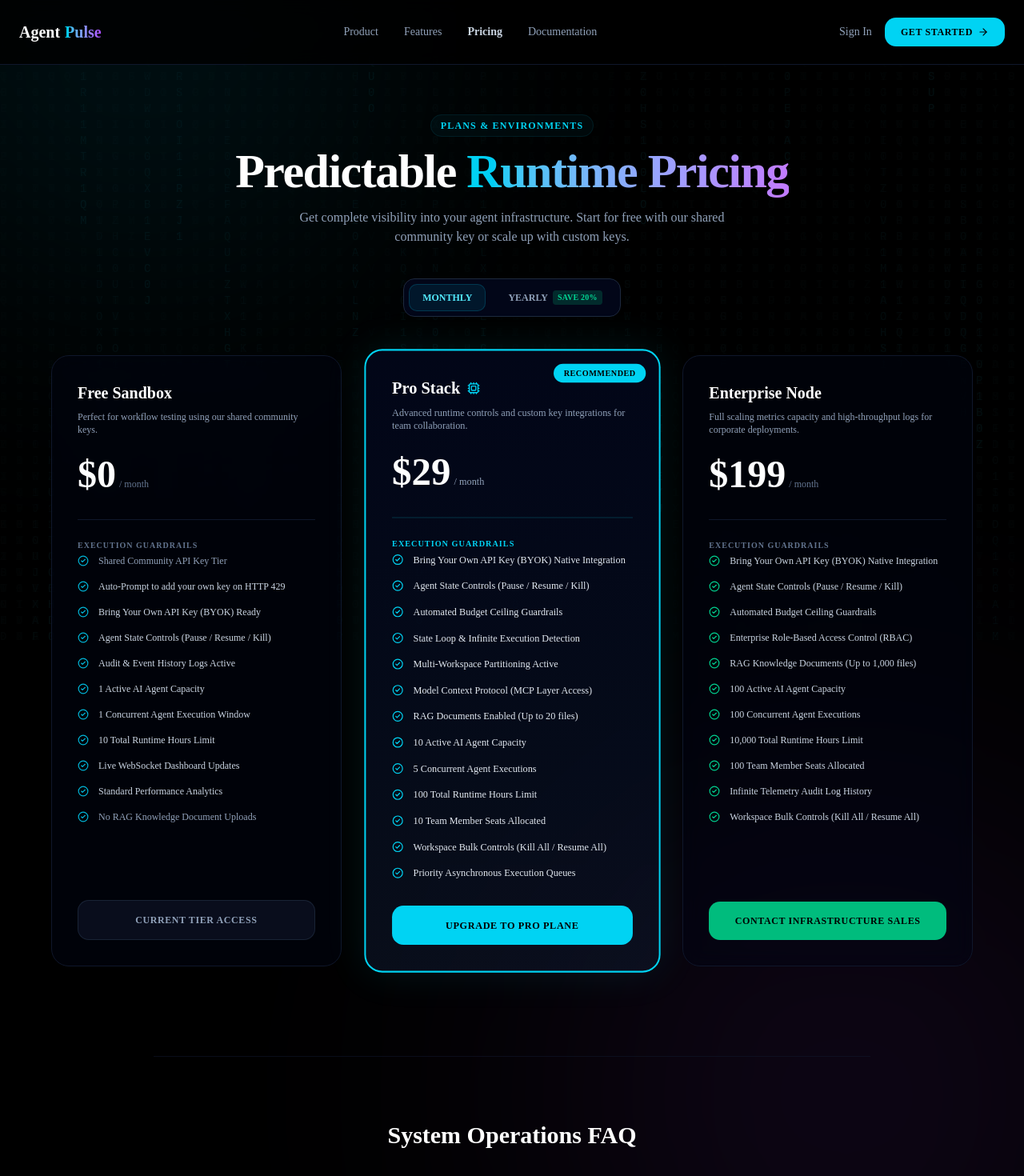
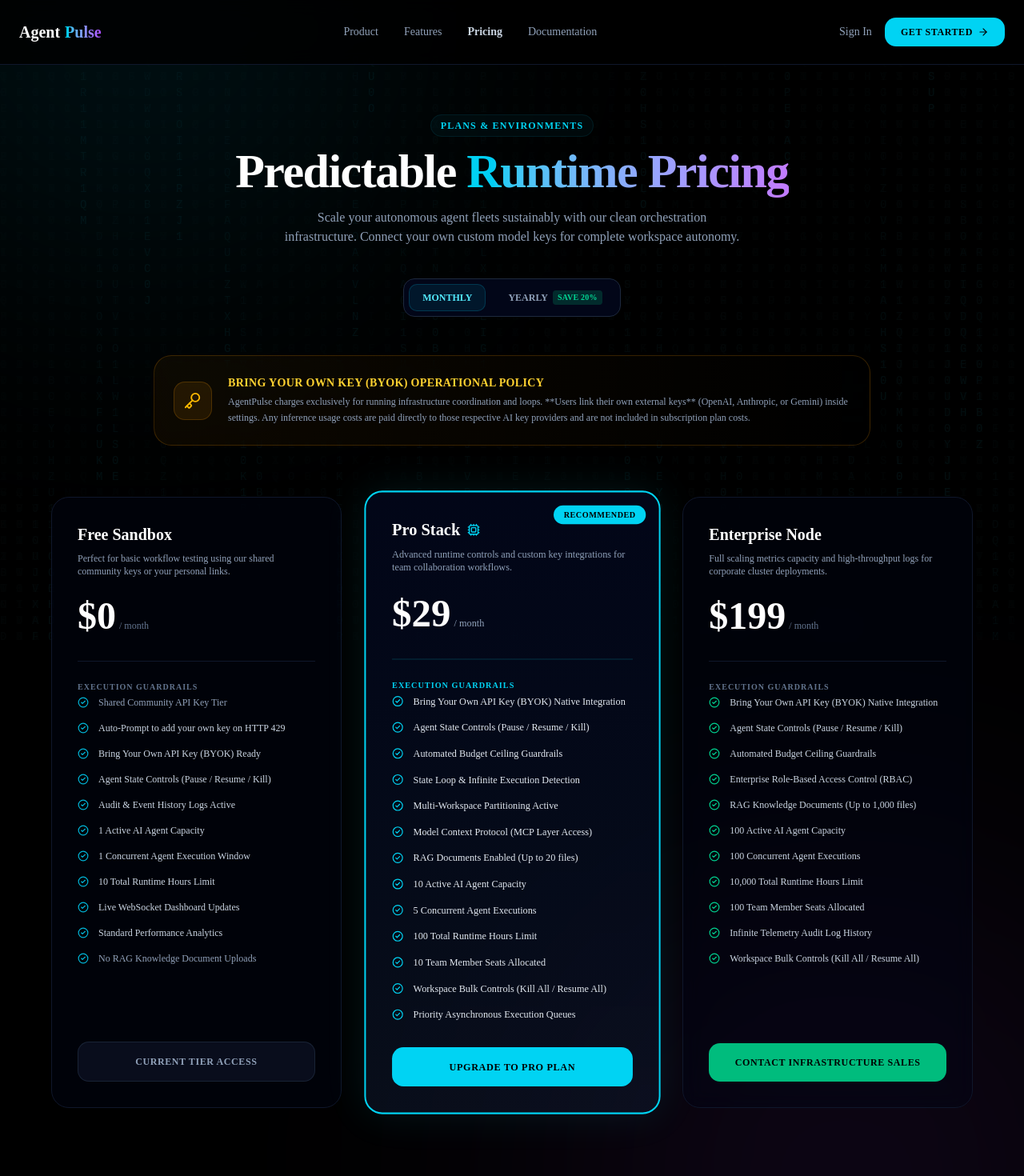
Before and after one commit to milan-backend/Agent-Pulse, a Next.js app in the folder frontend/: page /pricing in a window 1280 px wide. Shown: the top 1470 px of the page at 80% size. Built offline with nearby package versions, Linux system fonts and the light colour scheme.

Commit message:
added paddle

```diff
--- a/frontend/app/pricing/page.tsx
+++ b/frontend/app/pricing/page.tsx
@@ -1,7 +1,7 @@
 "use client";
 
 import React, { useState } from "react";
-import { CheckCircle2, Cpu, HelpCircle, ChevronDown } from "lucide-react";
+import { CheckCircle2, Cpu, HelpCircle, ChevronDown, Key } from "lucide-react";
 import MatrixBg from "@/components/MatrixBg";
 import Navbar from "@/components/Navbar";
 import Footer from "@/components/Footer";
@@ -20,6 +20,10 @@ export default function PricingPage() {
   };
 
   const faqs: FAQItem[] = [
+    {
+      question: "Are LLM token generation fees included in the subscription plans?",
+      answer: "No. AgentPulse runs on a strict Bring Your Own Key (BYOK) model. Your subscription handles infrastructure, concurrency mechanics, dashboard webhooks, analytics, and loop guardrails. The raw AI tokens consumed during agent runtimes are billed directly to your personal OpenAI, Anthropic, or Gemini API keys by those respective platforms.",
+    },
     {
       question: "What happens when the Free Sandbox shared key hits a resource limit?",
       answer: "Since the Free Sandbox tier runs on a shared community API key, it is subject to global rate limits. If the shared tier resources are exhausted, the app will return a standard HTTP 429 error and instantly prompt you with a dashboard suggestion to add your own personal API key (BYOK) so your agents can keep running without interruptions.",
@@ -44,7 +48,7 @@ export default function PricingPage() {
             Predictable <span className="bg-gradient-to-r from-cyan-400 to-purple-400 bg-clip-text text-transparent">Runtime Pricing</span>
           </h1>
           <p className="text-slate-400 text-sm md:text-base font-sans max-w-xl mx-auto">
-            Get complete visibility into your agent infrastructure. Start for free with our shared community key or scale up with custom keys.
+            Scale your autonomous agent fleets sustainably with our clean orchestration infrastructure. Connect your own custom model keys for complete workspace autonomy.
           </p>
 
           {/* DYNAMIC MONTHLY / YEARLY TOGGLE */}
@@ -68,6 +72,19 @@ export default function PricingPage() {
           </div>
         </div>
 
+        {/* 🔑 HIGH-VISIBILITY BYOK ARCHITECTURAL TRANSPARENCY NOTICE */}
+        <div className="max-w-4xl mx-auto mb-16 rounded-3xl border border-amber-500/20 bg-gradient-to-r from-amber-500/5 to-transparent p-6 flex flex-col md:flex-row items-start md:items-center gap-5 backdrop-blur-md">
+          <div className="h-12 w-12 rounded-xl bg-amber-500/10 border border-amber-500/20 flex items-center justify-center shrink-0">
+            <Key size={22} className="text-amber-400" />
+          </div>
+          <div>
+            <h4 className="text-sm font-bold text-amber-300 uppercase tracking-wide font-mono">Bring Your Own Key (BYOK) Operational Policy</h4>
+            <p className="text-slate-400 text-xs mt-1 leading-relaxed">
+              AgentPulse charges exclusively for running infrastructure coordination and loops. **Users link their own external keys** (OpenAI, Anthropic, or Gemini) inside settings. Any inference usage costs are paid directly to those respective AI key providers and are not included in subscription plan costs.
+            </p>
+          </div>
+        </div>
+
         {/* CARDS MATRIX */}
         <div className="grid grid-cols-1 lg:grid-cols-3 gap-8 items-stretch max-w-6xl mx-auto mb-28">
 
@@ -76,7 +93,7 @@ export default function PricingPage() {
             <div>
               <h3 className="text-xl font-black text-white">Free Sandbox</h3>
               <p className="text-xs text-slate-400 mt-2 min-h-[32px]">
-                Perfect for workflow testing using our shared community keys.
+                Perfect for basic workflow testing using our shared community keys or your personal links.
               </p>
 
               <div className="mt-6 flex items-baseline gap-1">
@@ -123,7 +140,7 @@ export default function PricingPage() {
                 Pro Stack <Cpu size={16} className="text-cyan-400" />
               </h3>
               <p className="text-xs text-slate-400 mt-2 min-h-[32px]">
-                Advanced runtime controls and custom key integrations for team collaboration.
+                Advanced runtime controls and custom key integrations for team collaboration workflows.
               </p>
 
               <div className="mt-6 flex items-baseline gap-1">
@@ -159,7 +176,7 @@ export default function PricingPage() {
             </div>
 
             <button className="w-full mt-8 py-4 bg-cyan-400 text-black font-black font-mono text-xs uppercase tracking-wider rounded-xl hover:shadow-[0_0_20px_rgba(34,211,238,0.4)] hover:scale-[1.01] transition-all">
-              Upgrade to Pro Plane
+              Upgrade to Pro Plan
             </button>
           </div>
 
@@ -168,7 +185,7 @@ export default function PricingPage() {
             <div>
               <h3 className="text-xl font-black text-white">Enterprise Node</h3>
               <p className="text-xs text-slate-400 mt-2 min-h-[32px]">
-                Full scaling metrics capacity and high-throughput logs for corporate deployments.
+                Full scaling metrics capacity and high-throughput logs for corporate cluster deployments.
               </p>
 
               <div className="mt-6 flex items-baseline gap-1">
--- a/frontend/app/terms/page.tsx
+++ b/frontend/app/terms/page.tsx
@@ -3,15 +3,15 @@
 import React from "react";
 import MatrixBg from "@/components/MatrixBg"; // Safely imports your matrix rain effect
 import Navbar from "@/components/Navbar";     // Safely imports your top navbar header
-import Footer from "@/components/Footer";     // Safely imports your footer navigation layout[cite: 4, 10]
+import Footer from "@/components/Footer";     // Safely imports your footer navigation layout
 
 export default function TermsOfService() {
   return (
     <div className="min-h-screen bg-black text-slate-100 font-sans selection:bg-cyan-500/30 relative overflow-x-hidden">
-      {/* 1. Matrix Animation & Background Glows Context Layer[cite: 10] */}
+      {/* 1. Matrix Animation & Background Glows Context Layer */}
       <MatrixBg />
 
-      {/* 2. Top Header Navigation Bar[cite: 10] */}
+      {/* 2. Top Header Navigation Bar */}
       <Navbar />
 
       {/* 3. Main Centered Legal Content Shell */}
@@ -24,7 +24,7 @@ export default function TermsOfService() {
             Terms of Service
           </h1>
           <p className="text-xs text-slate-500 font-mono mt-2">
-            LAST MODIFIED: JUNE 15, 2026
+            LAST MODIFIED: JUNE 16, 2026
           </p>
         </div>
 
@@ -83,7 +83,11 @@ export default function TermsOfService() {
               6. Subscription Billing, Fees, & Gateways
             </h2>
             <p>
-              Access to our Pro Stack and Enterprise planes is governed by recurring subscription tiers[cite: 7]. Fees are billed in advance on a recurring monthly or annual processing track. By mapping a corporate card or digital wallet provider through our compliant checkout gateways, you authorize AgentPulse and its Merchant of Record infrastructure to process automated payments until you submit an explicit cancellation request inside your billing sub-dashboard.
+              Access to our Pro Stack and Enterprise planes is governed by recurring subscription tiers. Fees are billed in advance on a recurring monthly or annual processing track. By mapping a corporate card or digital wallet provider through our compliant checkout gateways, you authorize AgentPulse and its Merchant of Record infrastructure to process automated payments until you submit an explicit cancellation request inside your billing sub-dashboard.
+            </p>
+            {/* 💡 CRITICAL ADDITION: BYOK LEGAL DISCLOSURE CLAUSE */}
+            <p className="mt-3 border-l-2 border-cyan-500/30 pl-4 bg-slate-950/40 p-3 rounded-r-xl text-slate-300">
+              <strong>6a. Bring Your Own Key (BYOK) Responsibility:</strong> AgentPulse provisions orchestrational middleware, live dashboard webhooks, security guardrails, and concurrency metrics. Subscription fees do <strong>not</strong> include Large Language Model (LLM) tokens or API generation usage charges. Users are strictly required to supply their own proprietary API keys (OpenAI, Anthropic, Gemini, etc.). All backend token consumption costs are billed directly to the user by their respective AI model vendors and remain completely independent of AgentPulse invoicing.
             </p>
           </section>
 
@@ -116,7 +120,7 @@ export default function TermsOfService() {
         </div>
       </main>
 
-      {/* 4. Bottom Retention Banner & Footer Links Grid[cite: 4, 10] */}
+      {/* 4. Bottom Retention Banner & Footer Links Grid */}
       <Footer />
     </div>
   );
```
